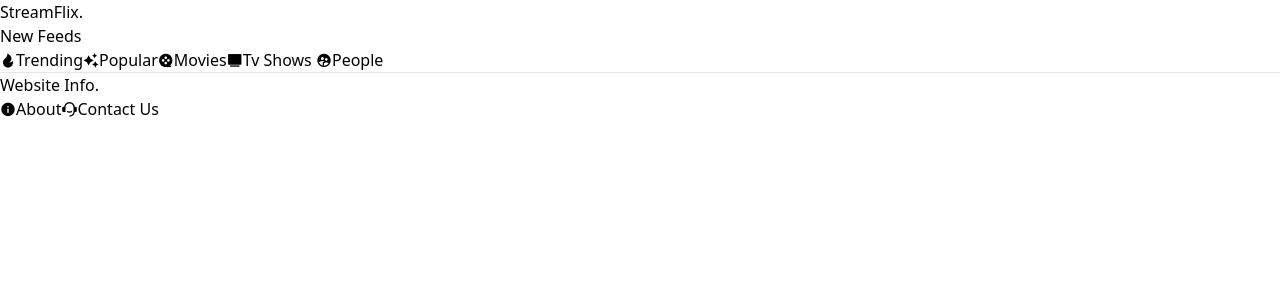
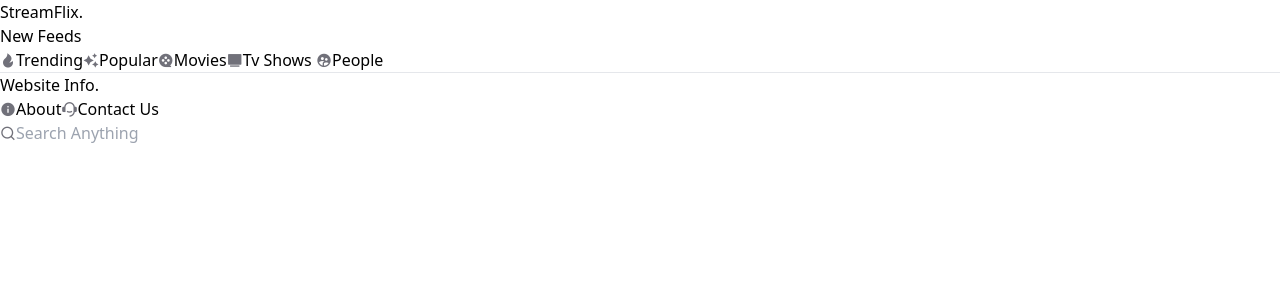
Before and after one commit to lazyymohitt/Movie-APP, a React (Vite) app: page / in a window 1280 px wide. Shown: the top 300 px of the page. Built offline with nearby package versions, Linux system fonts and the light colour scheme; some icons are missing.

Commit message:
Added the Top Nav bar and Added som basic functionality

```diff
--- a/src/App.jsx
+++ b/src/App.jsx
@@ -5,7 +5,7 @@ import Home from './components/Home'
 function App() {
 
   return (
-    <div className='h-screen  w-screen bg-[#1e1e1e]'>
+    <div className='h-screen  w-screen bg-[#1e1e1e] flex'>
    <Routes>
     <Route path='/' element={<Home/>}/>
    </Routes>
--- /dev/null
+++ b/src/Templates/TopNav.jsx
@@ -0,0 +1,31 @@
+import React, { useState } from "react";
+import { Link } from "react-router-dom";
+
+const TopNav = () => {
+  const [query,setQuery] = useState("")
+  console.log(query)
+  return (
+    <div className=" relative navbar w-full h-[10vh] flex justify-start items-center gap-4 ">
+      <i class=" text-2xl font-semibold ri-search-line ml-[20%] mt-1"></i>
+      <input
+      onChange={(e)=>setQuery(e.target.value)}
+        type="text"
+        value={query}
+        className=" tracking-tight  w-[50%] px-5 py-2 bg-transparent text-zinc-300 font-semibold outline-none"
+        placeholder="Search Anything"
+      />
+      {query.length > 0 && (
+      <i
+      onClick={()=>setQuery("")} class="absolute right-[28%] text-md font-semibold  ri-close-large-line"></i>
+      )}
+      <div className=" SearchedDiv absolute max-h-[50vh] overflow-auto w-[50%] top-[80%]  left-[23.5%] bg-[#27272A] rounded-md">
+        {/* <Link className=' w-[100%] py-10 px-8  bg-zinc-300 hover:bg-zinc-400 hover:text-black duration-200 flex' >
+    <img className='w-[50px] mr-2' src="https://www.shutterstock.com/image-photo/calm-weather-on-sea-ocean-600nw-2212935531.jpg" alt="" />
+    <span>Hello</span>
+      </Link> */}
+      </div>
+    </div>
+  );
+};
+
+export default TopNav;
--- a/src/components/Home.jsx
+++ b/src/components/Home.jsx
@@ -1,11 +1,15 @@
 import React from 'react'
 import Sidebar from '../Templates/Sidebar'
+import TopNav from '../Templates/TopNav'
 
 const Home = () => {
     document.title = "StreamFlix | Home"
   return (
     <>
     <Sidebar/>
+    <div className='w-[80%] h-full'>
+      <TopNav/>
+    </div>
     </>
   )
 }
--- a/src/index.css
+++ b/src/index.css
@@ -1,3 +1,17 @@
 @tailwind base;
 @tailwind components;
 @tailwind utilities;
+
+i {
+  color: #71717a;
+}
+
+::-webkit-scrollbar {
+  height:10px;
+  width: 8px;
+}
+::-webkit-scrollbar-thumb {
+  background-color: rgb(95, 95, 95);
+
+  border-radius: 50px;
+}
```
